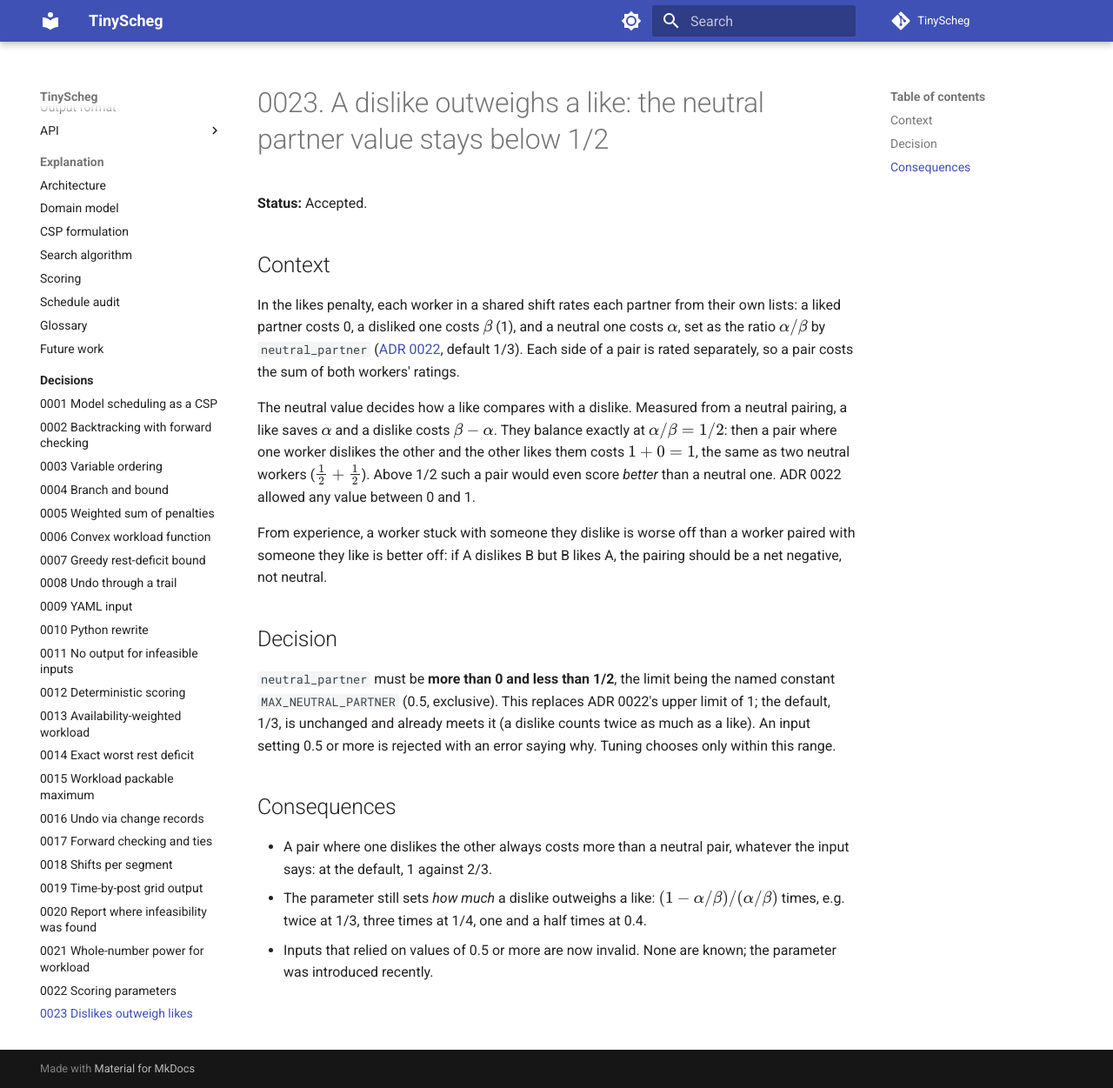
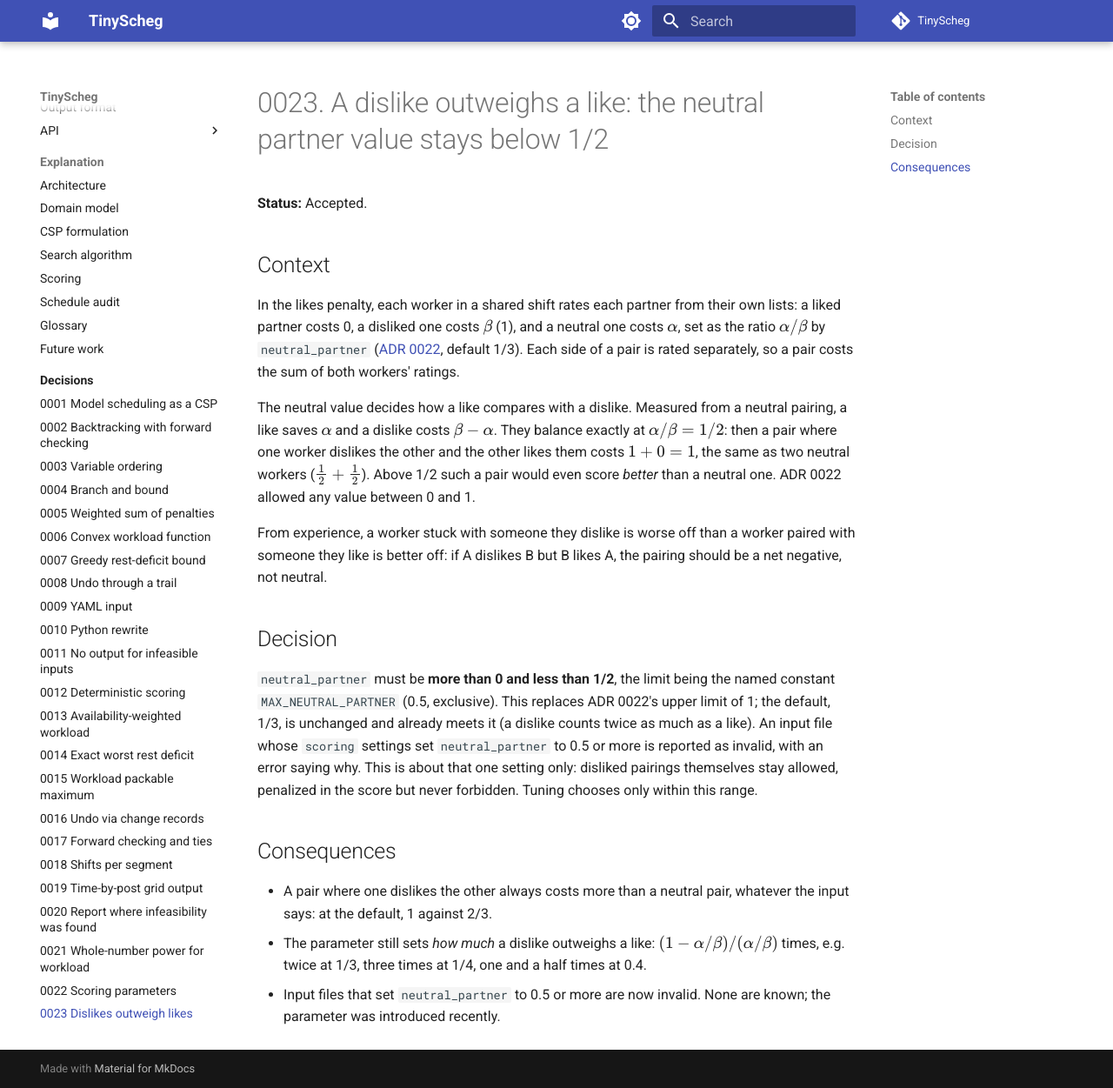
Before and after one commit to 3-kids-wearing-a-trenchcoat/TinyScheg, an MkDocs documentation site: the page built from docs/decisions/0023-dislikes-outweigh-likes.md, in a window 1280 px wide and 1251 px high. Shown: the whole window at 87% size. Built offline with MkDocs 1.6.1 and Material for MkDocs 9.7.7, drawn with Linux system fonts in a browser that asks for light colours; comment, search, counter and statistics services are not loaded.

Commit message:
Docs: make clear the neutral_partner limit is on the setting, not on disliked pairings
Co-Authored-By: Claude Opus 5.5 <noreply@anthropic.com>
Claude-Session: https://claude.ai/code/session_01F2KXFqzbHQdADpTZjkZwjF

```diff
--- a/docs/decisions/0023-dislikes-outweigh-likes.md
+++ b/docs/decisions/0023-dislikes-outweigh-likes.md
@@ -22,8 +22,10 @@ is better off: if A dislikes B but B likes A, the pairing should be a net negati
 
 `neutral_partner` must be **more than 0 and less than 1/2**, the limit being the named constant
 `MAX_NEUTRAL_PARTNER` (0.5, exclusive). This replaces ADR 0022's upper limit of 1; the default, 1/3, is unchanged
-and already meets it (a dislike counts twice as much as a like). An input setting 0.5 or more is rejected with an
-error saying why. Tuning chooses only within this range.
+and already meets it (a dislike counts twice as much as a like). An input file whose `scoring` settings set
+`neutral_partner` to 0.5 or more is reported as invalid, with an error saying why. This is about that one setting
+only: disliked pairings themselves stay allowed, penalized in the score but never forbidden. Tuning chooses only
+within this range.
 
 ## Consequences
 
@@ -31,4 +33,4 @@ error saying why. Tuning chooses only within this range.
   default, 1 against 2/3.
 * The parameter still sets *how much* a dislike outweighs a like: $(1 - \alpha/\beta) / (\alpha/\beta)$ times, e.g.
   twice at 1/3, three times at 1/4, one and a half times at 0.4.
-* Inputs that relied on values of 0.5 or more are now invalid. None are known; the parameter was introduced recently.
+* Input files that set `neutral_partner` to 0.5 or more are now invalid. None are known; the parameter was introduced recently.
```
Also changed, not shown: docs/explanation/scoring.md (+2 -1 lines).
